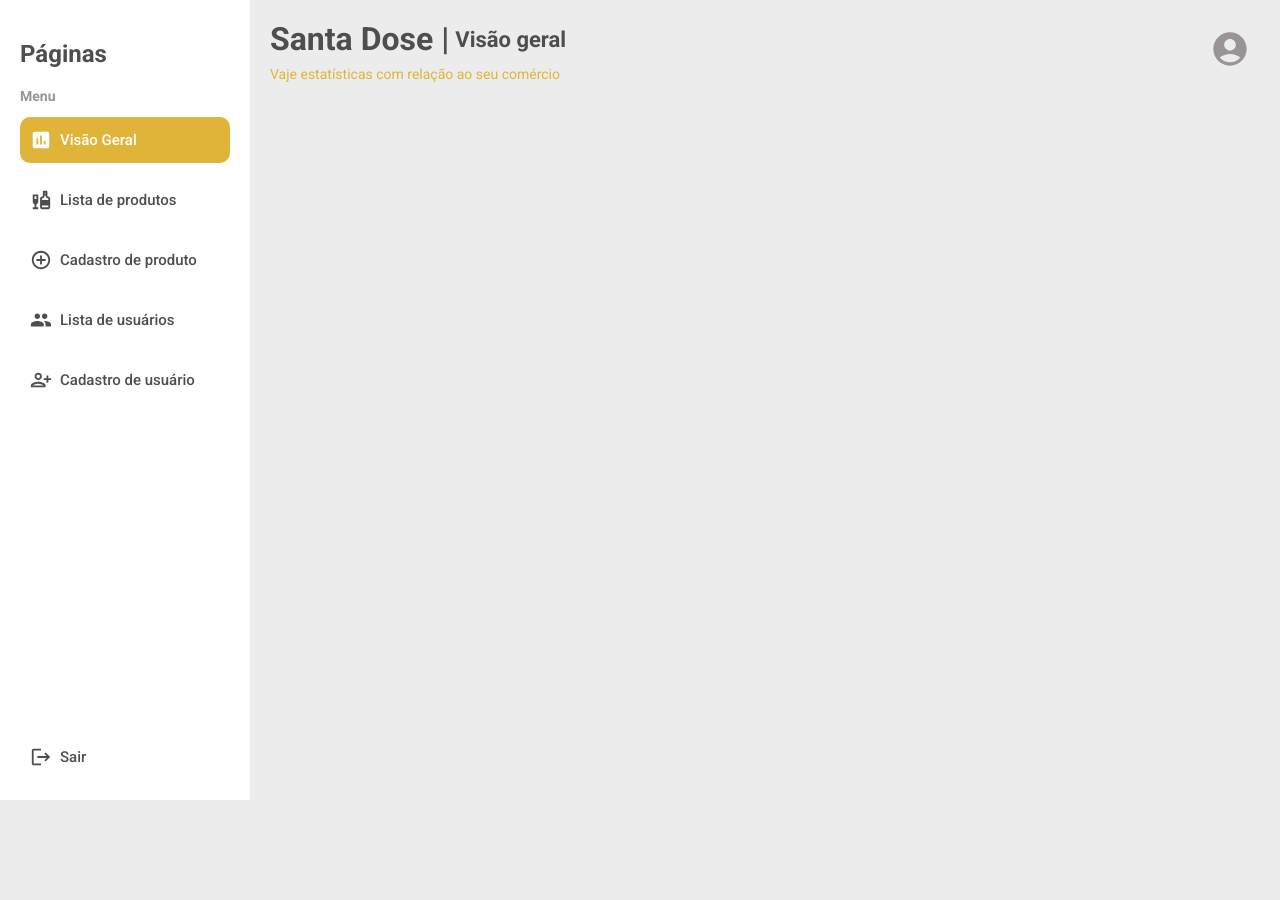
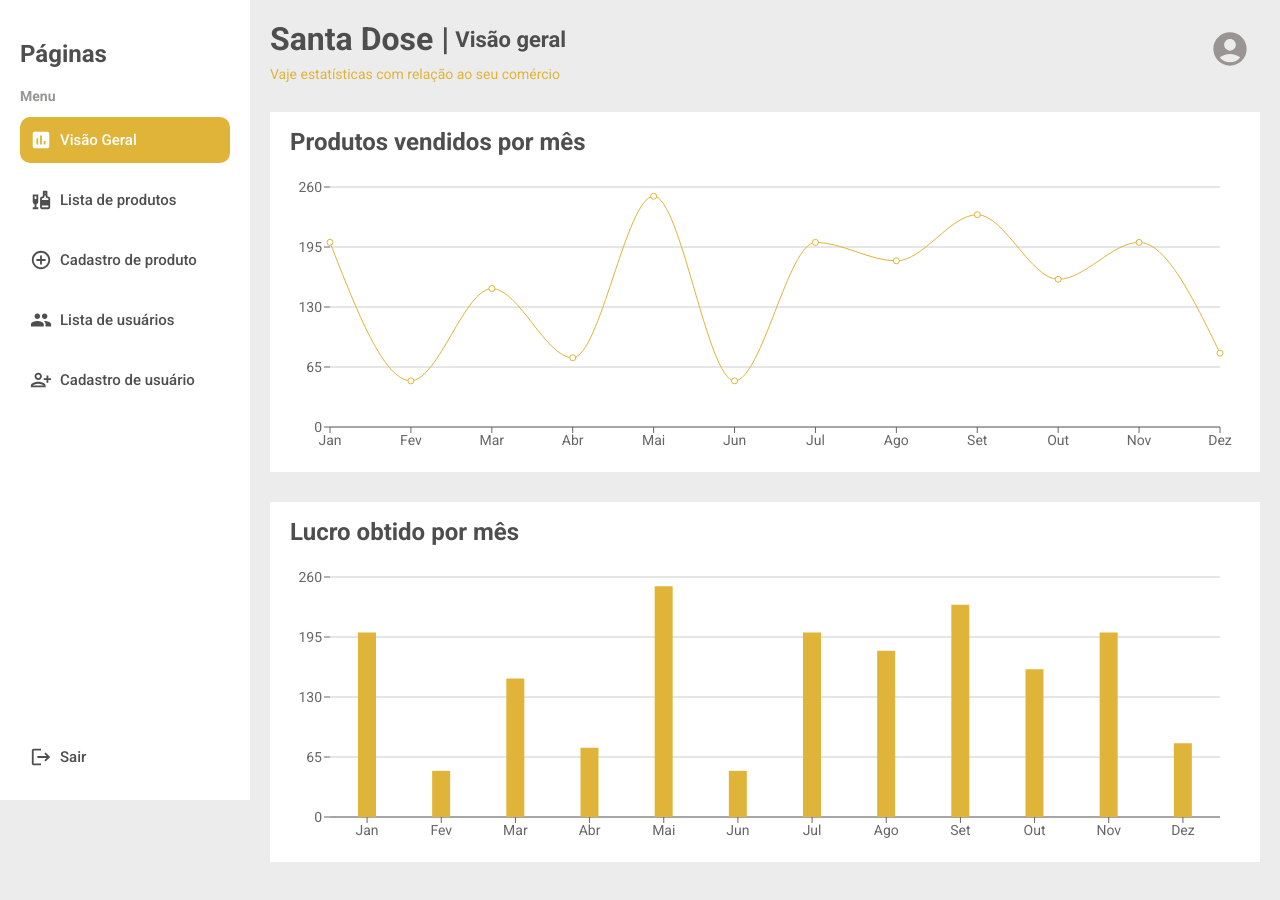
Before and after one commit to EricBritto14/santa-dose-adega, a React (Vite) app: page /login in a window 1280 px wide. Shown: the top 900 px of the page. Before the commit the page ends 800 px from the top, so only its background shows below. Built offline with nearby package versions, Linux system fonts and the light colour scheme.

Commit message:
feat (chart components) Cria os componentes de gráfico, tais como coluna, pizza e linha

```diff
--- /dev/null
+++ b/src/components/charts/Column/index.tsx
@@ -0,0 +1,68 @@
+import React from 'react';
+import {
+    BarChart,
+    Bar,
+    CartesianGrid,
+    ResponsiveContainer,
+    XAxis,
+    YAxis,
+    Tooltip
+} from 'recharts';
+
+import CustomTooltip from '../Tooltip';
+import { findMonth } from '@Utils/month.const';
+
+import formatPrice from '@Utils/formatPrice';
+
+import './style.sass';
+
+const dataConst = [
+    { month : "Jan", value : 200 },
+    { month : "Fev", value : 50 },
+    { month : "Mar", value : 150 },
+    { month : "Abr", value : 75 },
+    { month : "Mai", value : 250 },
+    { month : "Jun", value : 50 },
+    { month : "Jul", value : 200 },
+    { month : "Ago", value : 180 },
+    { month : "Set", value : 230 },
+    { month : "Out", value : 160 },
+    { month : "Nov", value : 200 },
+    { month : "Dez", value : 80 },
+]
+
+const ChartColumn = ({ data, title } : { data : any[], title : string }) => {
+    return (
+        <div id='chart-bar-main-component'>
+            <div id="chart-bar-header-component">
+                <h1>{title}</h1>
+            </div>
+            <ResponsiveContainer width="100%" height={300}>
+                <BarChart data={dataConst} margin={{ top: 15, right: 40, left: 0, bottom: 15 }}>
+                    <CartesianGrid horizontal vertical={false} stroke="#ccc" />
+                    <XAxis dataKey="month" style={{ fontSize: "14px" }} />
+                    <YAxis style={{ fontSize: "14px" }} axisLine={false} />
+                    <Tooltip
+                        content={({ active, payload }) => {
+                            if (active && payload && payload.length > 0) {
+                                const column = payload[0].payload;
+                                return (
+                                    <CustomTooltip>
+                                        <h4>{`${findMonth(column.month)}`}</h4>
+                                        <ul>
+                                            <li>Valor: R$ {formatPrice(column.value)}</li>
+                                        </ul>
+                                    </CustomTooltip>
+                                )
+                            }
+                            return null;
+                        }}
+                    />
+                    <Bar type="monotone" dataKey="value" fill="#e0b439" barSize={18} />
+                </BarChart>
+            </ResponsiveContainer>
+        </div>
+    )
+}
+
+export default ChartColumn;
--- /dev/null
+++ b/src/components/charts/Column/style.sass
@@ -0,0 +1,15 @@
+@use '../../../styles/variables'
+
+#chart-bar-main-component
+    width: 100%
+    background-color: #FFF
+    display: flex
+    flex-direction: column
+    margin: 0px 0px 30px 0px
+
+#chart-bar-header-component
+
+    h1
+        padding: 16px 20px
+        font-size: 24px
+        color: variables.$text-color-primary
--- /dev/null
+++ b/src/components/charts/Line/index.tsx
@@ -0,0 +1,66 @@
+import React from 'react';
+import {
+    LineChart,
+    Line,
+    CartesianGrid,
+    ResponsiveContainer,
+    XAxis,
+    YAxis,
+    Tooltip
+} from 'recharts';
+
+import CustomTooltip from '../Tooltip';
+import { findMonth } from '@Utils/month.const';
+
+import './style.sass';
+
+const dataConst = [
+    { month : "Jan", value : 200 },
+    { month : "Fev", value : 50 },
+    { month : "Mar", value : 150 },
+    { month : "Abr", value : 75 },
+    { month : "Mai", value : 250 },
+    { month : "Jun", value : 50 },
+    { month : "Jul", value : 200 },
+    { month : "Ago", value : 180 },
+    { month : "Set", value : 230 },
+    { month : "Out", value : 160 },
+    { month : "Nov", value : 200 },
+    { month : "Dez", value : 80 },
+]
+
+const ChartLine = ({ data, title } : { data : any[], title : string }) => {
+    return (
+        <div id='chart-line-main-component'>
+            <div id="chart-line-header-component">
+                <h1>{title}</h1>
+            </div>
+            <ResponsiveContainer width="100%" height={300}>
+                <LineChart data={dataConst} margin={{ top: 15, right: 40, left: 0, bottom: 15 }}>
+                    <CartesianGrid horizontal vertical={false} stroke="#ccc" />
+                    <XAxis dataKey="month" style={{ fontSize: "14px" }} />
+                    <YAxis style={{ fontSize: "14px" }} axisLine={false} />
+                    <Tooltip
+                        content={({ active, payload }) => {
+                            if (active && payload && payload.length > 0) {
+                                const column = payload[0].payload;
+                                return (
+                                    <CustomTooltip>
+                                        <h4>{`${findMonth(column.month)}`}</h4>
+                                        <ul>
+                                            <li>Produtos vendidos: {column.value}</li>
+                                        </ul>
+                                    </CustomTooltip>
+                                )
+                            }
+                            return null;
+                        }}
+                    />
+                    <Line type="monotone" dataKey="value" stroke="#e0b439" />
+                </LineChart>
+            </ResponsiveContainer>
+        </div>
+    )
+}
+
+export default ChartLine;
--- /dev/null
+++ b/src/components/charts/Line/style.sass
@@ -0,0 +1,15 @@
+@use '../../../styles/variables'
+
+#chart-line-main-component
+    width: 100%
+    background-color: #FFF
+    display: flex
+    flex-direction: column
+    margin: 0px 0px 30px 0px
+
+#chart-line-header-component
+
+    h1
+        padding: 16px 20px
+        font-size: 24px
+        color: variables.$text-color-primary
--- /dev/null
+++ b/src/components/charts/Pizza/index.tsx
@@ -0,0 +1,13 @@
+import React from 'react';
+
+import './style.sass';
+
+const ChartPizza = () => {
+    return (
+        <div>
+
+        </div>
+    )
+}
+
+export default ChartPizza;
--- /dev/null
+++ b/src/components/charts/Tooltip/index.tsx
@@ -0,0 +1,13 @@
+import React from "react";
+
+import './style.sass';
+
+const CustomTooltip = ({ children } : { children : any }) => {
+    return (
+        <div id="tooltip-component-content">
+            {children}
+        </div>
+    )
+}
+
+export default CustomTooltip;
--- /dev/null
+++ b/src/components/charts/Tooltip/style.sass
@@ -0,0 +1,23 @@
+@use '../../../styles/variables'
+
+#tooltip-component-content
+    background-color: #FFF
+    min-height: 50px
+    min-width: 180px
+    min-height: auto
+    border-radius: 5px
+    padding-inline: 8px
+    padding-top: 10px
+    box-shadow: 2px 2px 2px 1px rgba(0, 0, 0, 0.2)
+
+    h4
+        padding: 0px
+        margin: 0px
+        font-weight: bold
+        color: variables.$color-amber-primary
+
+    ul
+        list-style: none
+        font-size: 14px
+        padding: 10px 0px
+        color: variables.$text-color-primary
--- a/src/pages/Home/index.tsx
+++ b/src/pages/Home/index.tsx
@@ -4,6 +4,9 @@ import { useNavigate } from 'react-router-dom';
 
 import Title from '@Components/Title';
 import Menu, { OptionMenuType } from '@Components/Menu';
+import ChartLine from '@Components/charts/Line';
+import ChartColumn from '@Components/charts/Column';
+import ChartPizza from '@Components/charts/Pizza';
 
 import './style.sass';
 
@@ -34,6 +37,14 @@ const HomePage = () => {
                     }}
                 />
             </div>
+            <ChartLine
+                data={[]}
+                title='Produtos vendidos por mês'
+            />
+            <ChartColumn
+                data={[]}
+                title='Lucro obtido por mês'
+            />
         </div>
     )
 }
--- a/src/pages/UserForm/style.sass
+++ b/src/pages/UserForm/style.sass
@@ -34,7 +34,6 @@
         font-size: 15px
         border-radius: 2px
 
-        // background-color: variables.$bg-color-third
         background-color: #fff
         border: 3px solid variables.$color-amber-primary
         color: variables.$color-amber-primary
--- /dev/null
+++ b/src/utils/month.const.ts
@@ -0,0 +1,56 @@
+const months = [
+    {
+        month: "Janeiro",
+        abbreviation: "Jan"
+    },
+    {
+        month: "Fevereiro",
+        abbreviation: "Fev"
+    },
+    {
+        month: "Março",
+        abbreviation: "Mar"
+    },
+    {
+        month: "Abril",
+        abbreviation: "Abr"
+    },
+    {
+        month: "Maio",
+        abbreviation: "Mai"
+    },
+    {
+        month: "Junho",
+        abbreviation: "Jun"
+    },
+    {
+        month: "Julho",
+        abbreviation: "Jul"
+    },
+    {
+        month: "Agosto",
+        abbreviation: "Ago"
+    },
+    {
+        month: "Setembro",
+        abbreviation: "Set"
+    },
+    {
+        month: "Outubro",
+        abbreviation: "Out"
+    },
+    {
+        month: "Novembro",
+        abbreviation: "Nov"
+    },
+    {
+        month: "Dezembro",
+        abbreviation: "Dez"
+    },
+]
+
+export function findMonth(abbreviation : string) {
+    const result = {...[...months].find(m => m.abbreviation === abbreviation)};
+
+    return result.month;
+}
```
Also changed, not shown: src/components/charts/Pizza/style.sass (added).
